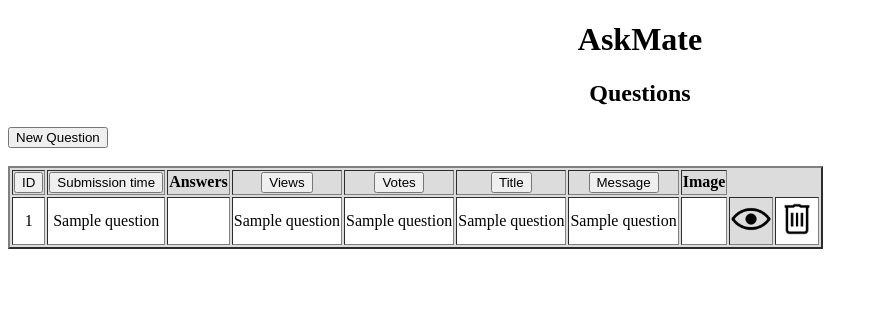
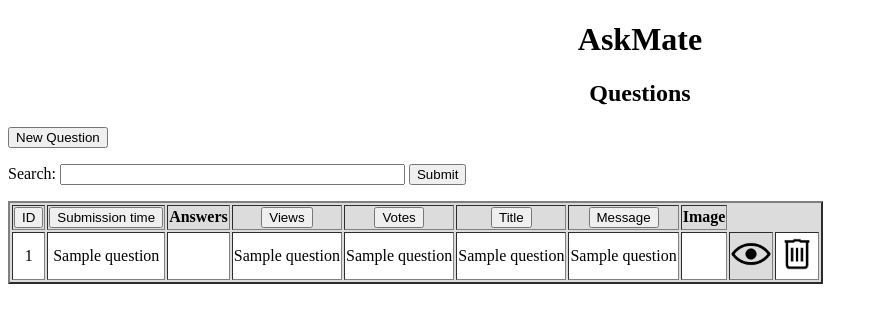
Before and after one commit to adamFoldvari/askmate-fejtorpotrh, a Flask app: template templates/questionlist.html in a window 1280 px wide. Shown: the top 323 px of the page, without its empty margins (0-878 px from the left). Run offline with Flask 2, Linux system fonts and the light colour scheme; the template is opened without the code that fills it: most values are stand-ins (such as "Sample title", 1, 10 or a date in 2020); some libraries are stand-ins or nearby versions.

Commit message:
Implement search text

```diff
--- a/data_manager.py
+++ b/data_manager.py
@@ -56,7 +56,8 @@ def query_result(*query):
 
 def table_sort(unordered_questions, field_name):
     '''Sort the table by the given field number.'''
-    ordered_questions = query_result("SELECT * FROM question ORDER BY "+field_name+" "+SORTING_REVERSE[field_name])
+    ordered_questions = query_result("SELECT * FROM question ORDER BY " +
+                                     field_name + " " + SORTING_REVERSE[field_name])
     if SORTING_REVERSE[field_name] == 'DESC':
         SORTING_REVERSE[field_name] = 'ASC'
     else:
@@ -119,3 +120,25 @@ def answer_count(question_id):
 def delete_question_and_answers(question_id):
     '''Delete the question with the given id and all existing answers.'''
     query_result("""DELETE FROM question WHERE id = %s;""", (question_id,))
+
+
+def search(search_text):
+    search_text = '%{}%'.format(search_text.lower())
+    answer_q_ids = query_result("""SELECT question_id FROM answer WHERE LOWER(message) LIKE %s;""", (search_text,))
+    questions = query_result("""SELECT * FROM question WHERE LOWER(title) LIKE %s;""", (search_text,))
+    if answer_q_ids:
+        for answer_q_id in answer_q_ids:
+            if answer_q_id:
+                [answer_q_id] = answer_q_id
+
+                [question_to_answer] = query_result("""SELECT * FROM question WHERE id = %s;""", (answer_q_id,))
+                questions.append(question_to_answer)
+    # Convert list to set to delete duplicates
+    questions = set(map(tuple, questions))
+    questions = list(map(list, questions))
+
+    MESSAGE = 5
+    for question in questions:
+        print(question)
+        question[MESSAGE] = Markup(question[MESSAGE].replace("\n", "<br>"))
+    return questions
--- a/main.py
+++ b/main.py
@@ -89,6 +89,21 @@ def delete_question(question_id):
     return redirect('/')
 
 
+@app.route('/search', methods=['GET', 'POST'])
+def search():
+    search_phrase = str(request.query_string)
+    search_text = search_phrase[search_phrase.index('=') + 1:-1]
+    print('search text:', search_text)
+    questions = data_manager.search(search_text)
+    if request.method == "POST":
+        ordered_questions = data_manager.table_sort(questions, request.form['field_name'])
+    else:
+        ordered_questions = sorted(questions, key=lambda q: q[1], reverse=True)
+    answer_count_list = data_manager.answer_count
+
+    return render_template("questionlist.html",
+                           questions=ordered_questions, answer_count_list=answer_count_list, create_link=True)
+
 if __name__ == '__main__':
     app.debug = True
     app.run()
--- a/templates/questionlist.html
+++ b/templates/questionlist.html
@@ -7,8 +7,13 @@
     <h1 align="center">AskMate</h1>
     <h2 align="center">Questions</h2>
     <button type="submit" onclick="window.location.href='/new_question'">New Question</button>
-    <br>
-    <br>
+    <p>
+        <form action="/search" method="GET">
+            <label for="q">Search: </label>
+            <input type="text" name="q" id="q" size="40" maxlength="120">
+            <input type="submit" value="Submit">
+        </form>
+    </p>
     <table border="2" bgcolor="Gainsboro">
         <tr align="center">
             <td>
```
